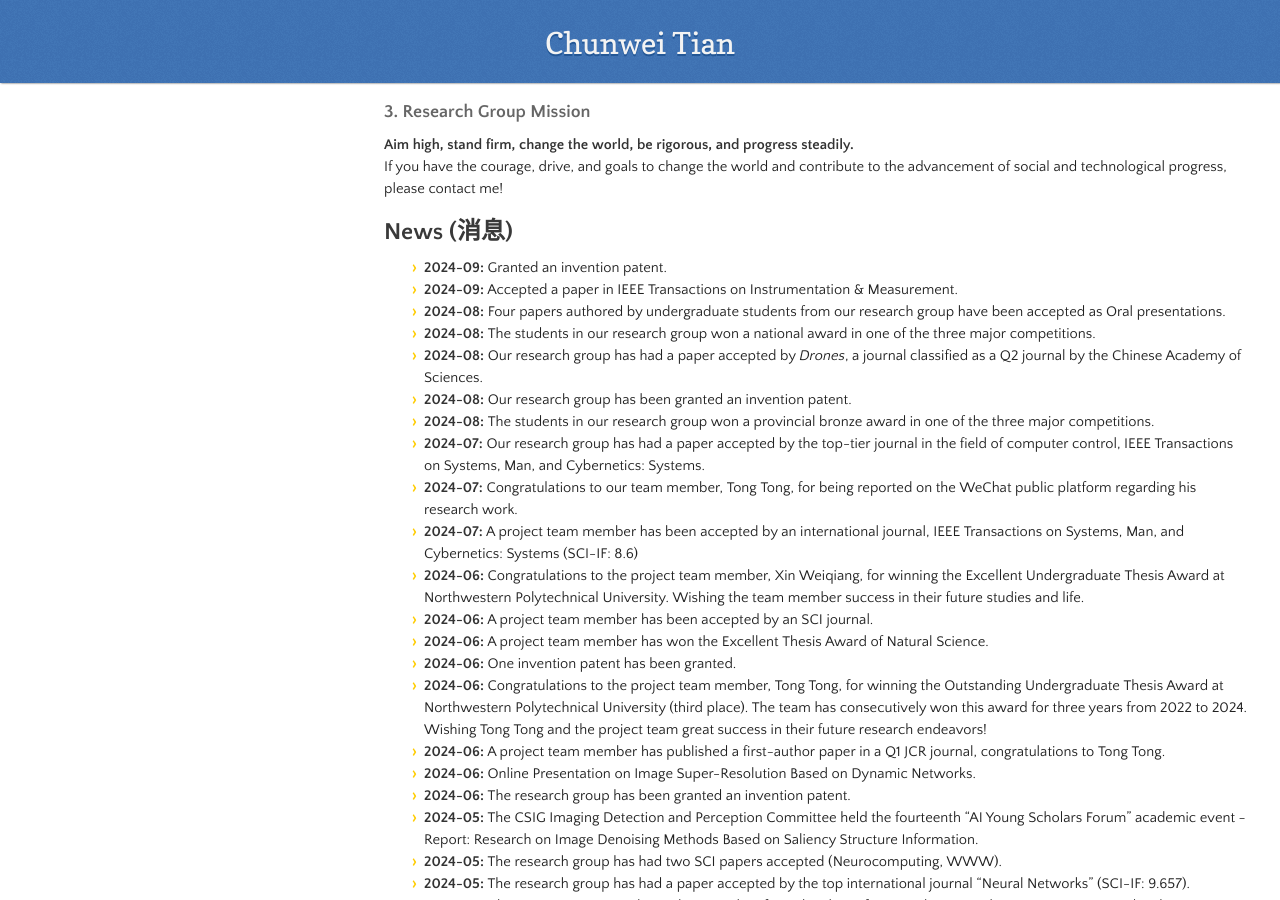
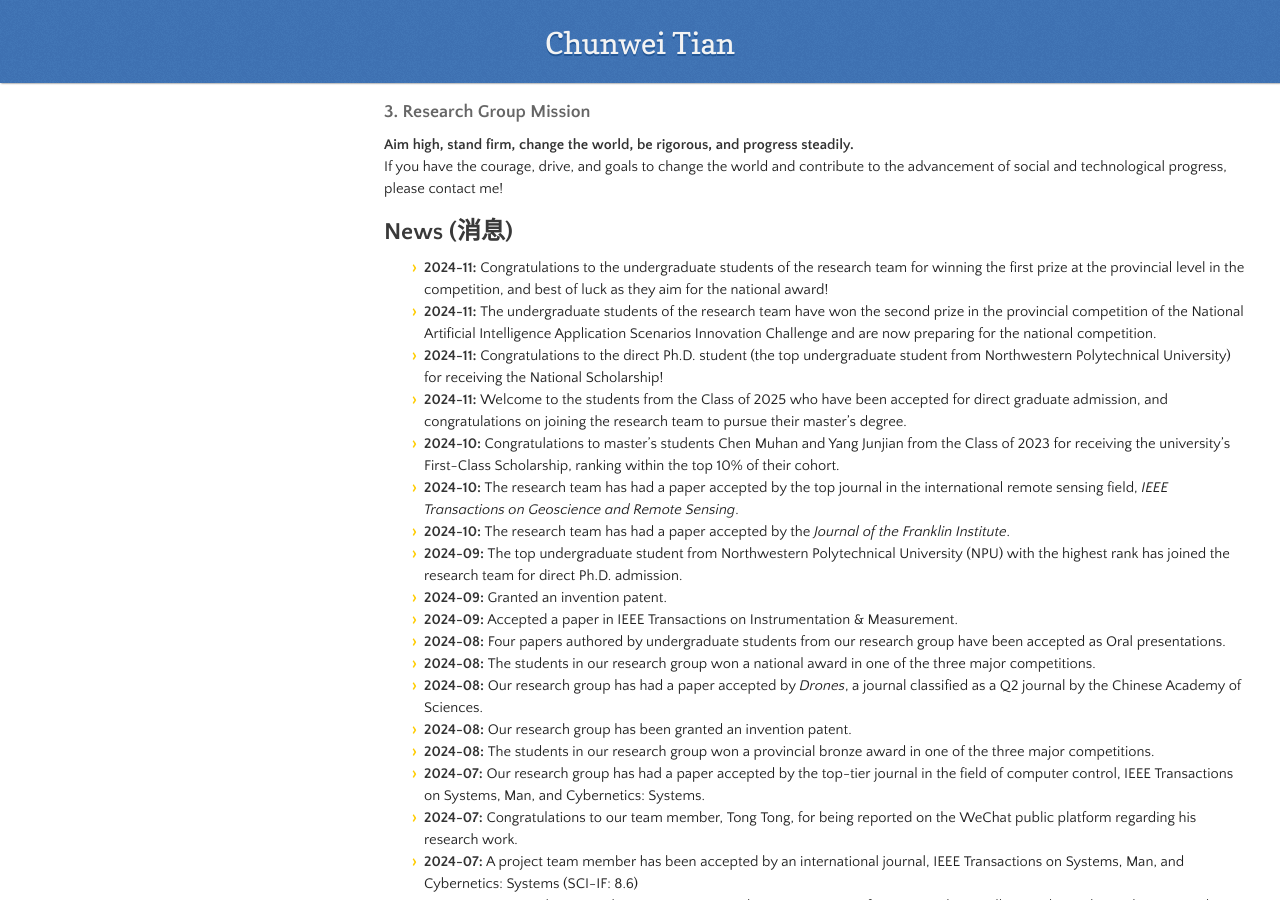
Before and after one commit to hellloxiaotian/hellloxiaotian.github.io, a Jekyll site: the page built from index.md, in a window 1280 px wide and 900 px high, scrolled down 6847 px. Built offline with Jekyll 4.4.1, drawn with Linux system fonts in a browser that asks for light colours; nearby versions of some CDN libraries; our own code applies the rules of GitHub Pages for plain Markdown files; the repository's description, which GitHub fills in, is left out.

Commit message:
Update index.md

```diff
--- a/index.md
+++ b/index.md
@@ -145,6 +145,14 @@ If you have the courage, drive, and goals to change the world and contribute to
 
 ## News (消息)
 
+- **2024-11:** Congratulations to the undergraduate students of the research team for winning the first prize at the provincial level in the competition, and best of luck as they aim for the national award!
+- **2024-11:** The undergraduate students of the research team have won the second prize in the provincial competition of the National Artificial Intelligence Application Scenarios Innovation Challenge and are now preparing for the national competition.
+- **2024-11:** Congratulations to the direct Ph.D. student (the top undergraduate student from Northwestern Polytechnical University) for receiving the National Scholarship!
+- **2024-11:** Welcome to the students from the Class of 2025 who have been accepted for direct graduate admission, and congratulations on joining the research team to pursue their master's degree.
+- **2024-10:** Congratulations to master's students Chen Muhan and Yang Junjian from the Class of 2023 for receiving the university's First-Class Scholarship, ranking within the top 10% of their cohort.
+- **2024-10:** The research team has had a paper accepted by the top journal in the international remote sensing field, *IEEE Transactions on Geoscience and Remote Sensing*.
+- **2024-10:** The research team has had a paper accepted by the *Journal of the Franklin Institute*.
+- **2024-09:** The top undergraduate student from Northwestern Polytechnical University (NPU) with the highest rank has joined the research team for direct Ph.D. admission.
 - **2024-09:** Granted an invention patent.
 - **2024-09:** Accepted a paper in IEEE Transactions on Instrumentation & Measurement.
 - **2024-08:** Four papers authored by undergraduate students from our research group have been accepted as Oral presentations.
```
